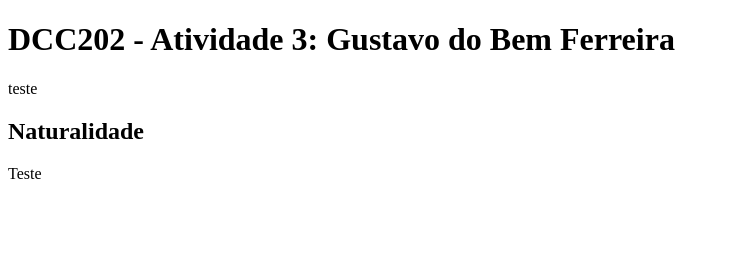
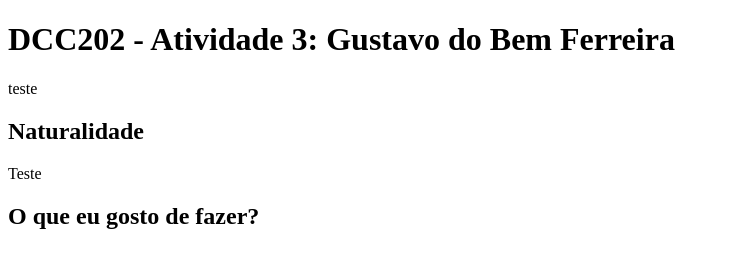
Before and after one commit to ufjf-dcc202/ufjf-dcc202-2023-3-a-atv3-Gusta-1705, a website: page index.html in a window 1280 px wide. Shown: the whole page, without its empty margins (0-730 px from the left). Drawn offline with Linux system fonts and the light colour scheme.

Commit message:
adiciona segundo titulo da seção

```diff
--- a/index.html
+++ b/index.html
@@ -14,7 +14,7 @@
         <p>Teste</p>
     </section>
     <section>
-
+        <h2>O que eu gosto de fazer?</h2>
     </section>
     </main>
 </body>
```
